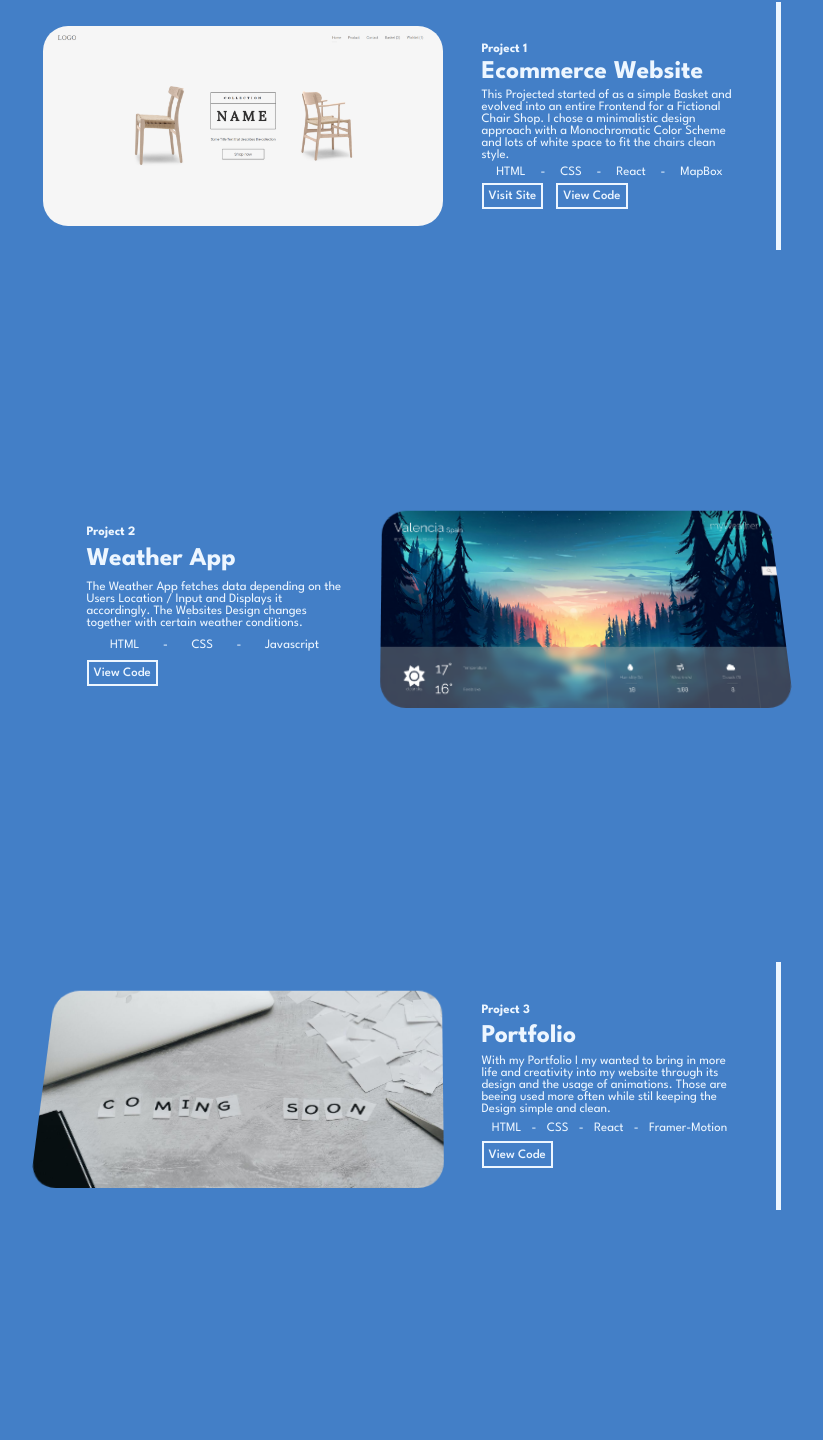
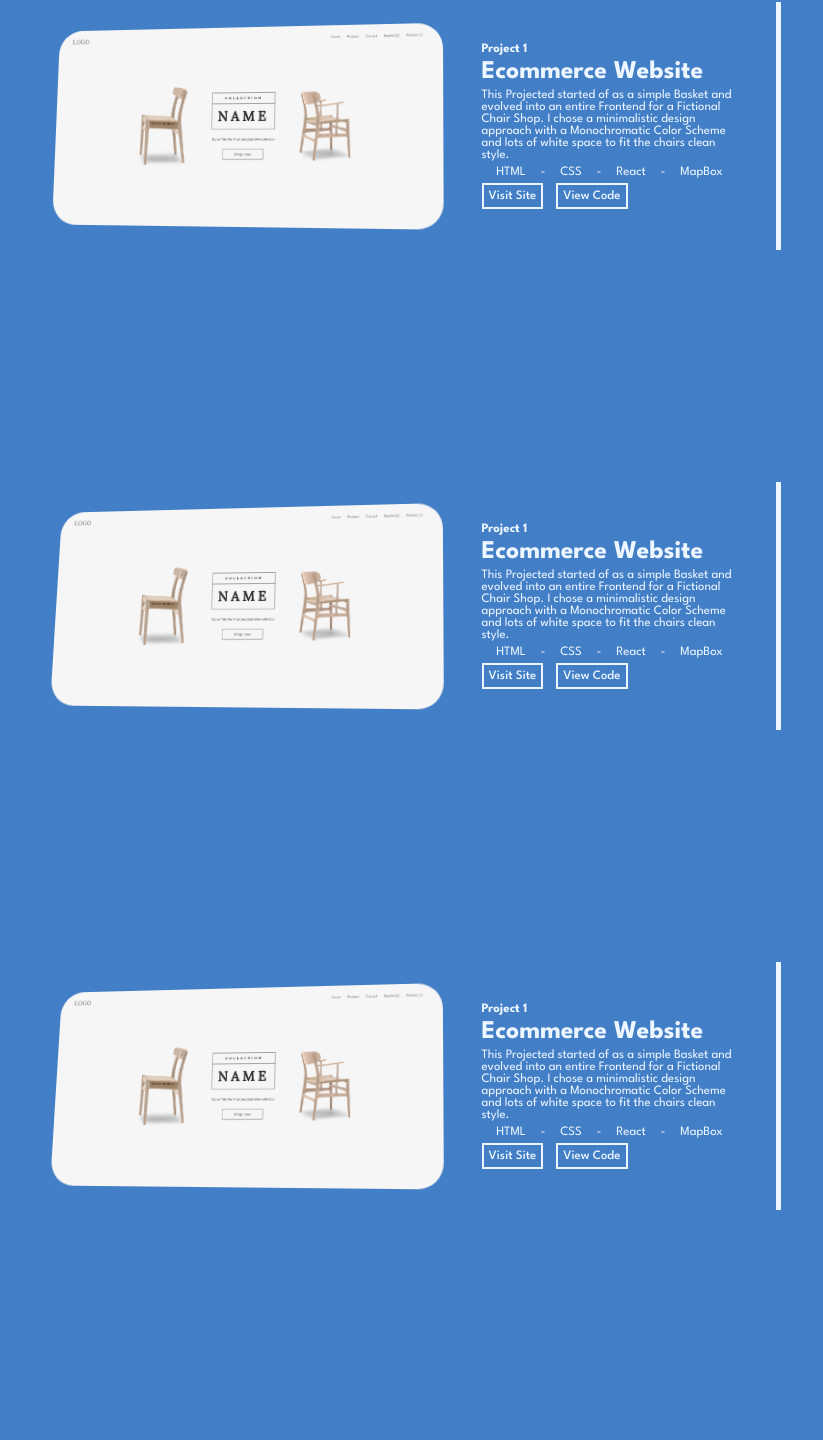
Before and after one commit to MaximKursakov/Portfolio, a React (Create React App) app: page / in a window 1280 px wide. Shown: the part 2610-4050 px from the top of the page, without its empty margins (228-1051 px from the left). Built offline with nearby package versions, Linux system fonts and the light colour scheme.

Commit message:
moved individual projects to own component (mapping through array with project data doesnt work, because hooks would have to be called inside a function to give each item its unique x and y rotation)

```diff
--- /dev/null
+++ b/src/components/Project.js
@@ -0,0 +1,61 @@
+import { useEffect, useRef } from "react"
+import { motion, useMotionValue, useTransform } from "framer-motion"
+
+export function Project({mousePositionInParentX, mousePositionInParentY, parentRef}) {
+    const containerRef = useRef()
+    const imageRef = useRef()
+
+    const x = useMotionValue(0)
+    const y = useMotionValue(-300)
+    const rotateX = useTransform(y, [-300, 300], [5, -5])
+    const rotateY = useTransform(x, [-300, 300], [-5, 5])
+
+    function getImageCenter(image, container) {
+        return {
+            X : (image.current.clientWidth / 2) + (image.current.offsetLeft),
+            Y : (image.current.clientHeight) + (container.current.offsetTop - parentRef.current.offsetTop)
+        }
+    }
+
+    useEffect(() => {
+        setAnimationVariables(imageRef, containerRef, x, y, mousePositionInParentX, mousePositionInParentY)
+    }, [mousePositionInParentX, mousePositionInParentY])
+
+    function setAnimationVariables(imageRef, containerRef, x, y, mouseX, mouseY) {
+        const imageCenter = getImageCenter(imageRef, containerRef)
+        x.set(mouseX - imageCenter.X)
+        y.set(mouseY - imageCenter.Y)
+    }
+    return(
+        <div
+            style={{perspective: 500}}
+            ref={containerRef}
+            className="projects-odd">
+                <motion.div
+                style={{ rotateX : rotateX, rotateY: rotateY, backgroundImage: `url(./images/Project0.png)`}}
+                ref={imageRef}
+                className="project-image">
+                </motion.div>
+                <div className="project-info">
+                    <h2>Project 1</h2>
+                    <h3>Ecommerce Website</h3>
+                    <p>
+                        This Projected started of as a simple Basket and evolved into an entire Frontend for a Fictional Chair Shop.
+                        I chose a minimalistic design approach with a Monochromatic Color Scheme and lots of white space to fit the chairs clean style.</p>
+                    <ul>
+                        <li>HTML</li>
+                        <li>-</li>
+                        <li>CSS</li>
+                        <li>-</li>
+                        <li>React</li>
+                        <li>-</li>
+                        <li>MapBox</li>
+                    </ul>
+                    <div className="project-buttons">
+                        <button>Visit Site</button>
+                        <button>View Code</button>
+                    </div>
+                </div>
+            </div>
+    )
+}
--- a/src/components/Projects.js
+++ b/src/components/Projects.js
@@ -1,38 +1,16 @@
 
-import {useRef, useState} from "react"
+import {useEffect, useRef, useState} from "react"
 import { motion, useMotionValue, useTransform } from "framer-motion";
+import { Project } from "./Project";
 
 export function Projects() {
-    const containerRef1 = useRef()
-    const containerRef2 = useRef()
-    const containerRef3 = useRef()
-    const containerRef4 = useRef()
     const parentRef = useRef()
-    const imageRef1 = useRef()
-    const imageRef2 = useRef()
-    const imageRef3 = useRef()
-    const imageRef4 = useRef()
-    const x1 = useMotionValue(0)
-    const x2 = useMotionValue(0)
-    const x3 = useMotionValue(0)
-    const x4 = useMotionValue(0)
-    const y1 = useMotionValue(0)
-    const y2 = useMotionValue(-300)
-    const y3 = useMotionValue(-300)
-    const y4 = useMotionValue(-300)
-
-
-    const rotateX1 = useTransform(y1, [-300, 300], [10, -10])
-    const rotateX2 = useTransform(y2, [-300, 300], [10, -10])
-    const rotateX3 = useTransform(y3, [-300, 300], [10, -10])
-    const rotateX4 = useTransform(y4, [-300, 300], [10, -10])
-    const rotateY1 = useTransform(x1, [-300, 300], [-10, 10])
-    const rotateY2 = useTransform(x2, [-300, 300], [-10, 10])
-    const rotateY3 = useTransform(x3, [-300, 300], [-10, 10])
-    const rotateY4 = useTransform(x4, [-300, 300], [-10, 10])
 
     const [mousePositionInParentX, setMousePositionInParentX] = useState(0)
     const [mousePositionInParentY, setMousePositionInParentY] = useState(0)
+
+
+
 
     function getMousePositionInParent(event) {
         const parentPositionY = parentRef.current.offsetTop
@@ -41,24 +19,6 @@ export function Projects() {
         const mousePositionX = event.pageX
         setMousePositionInParentX(mousePositionX - parentPositionX)
         setMousePositionInParentY(mousePositionY - parentPositionY)
-
-        setAnimationVariables(imageRef1, containerRef1, x1, y1, mousePositionInParentX, mousePositionInParentY)
-        setAnimationVariables(imageRef2, containerRef2, x2, y2, mousePositionInParentX, mousePositionInParentY)
-        setAnimationVariables(imageRef3, containerRef3, x3, y3, mousePositionInParentX, mousePositionInParentY)
-        setAnimationVariables(imageRef4, containerRef4, x4, y4, mousePositionInParentX, mousePositionInParentY)
-    }
-
-    function getImageCenter(image, container) {
-        return {
-            X : (image.current.clientWidth / 2) + (image.current.offsetLeft),
-            Y : (image.current.clientHeight) + (container.current.offsetTop - parentRef.current.offsetTop)
-        }
-    }
-
-    function setAnimationVariables(imageRef, containerRef, x, y, mouseX, mouseY) {
-        const imageCenter = getImageCenter(imageRef, containerRef)
-        x.set(mouseX - imageCenter.X)
-        y.set(mouseY - imageCenter.Y)
     }
 
 
@@ -67,7 +27,23 @@ export function Projects() {
         onMouseMove={(e) => getMousePositionInParent(e)}
         ref={parentRef}
         >
-            <div
+            <Project
+            mousePositionInParentX={mousePositionInParentX}
+            mousePositionInParentY={mousePositionInParentY}
+            parentRef={parentRef}></Project>
+            <Project
+            mousePositionInParentX={mousePositionInParentX}
+            mousePositionInParentY={mousePositionInParentY}
+            parentRef={parentRef}></Project>
+            <Project
+            mousePositionInParentX={mousePositionInParentX}
+            mousePositionInParentY={mousePositionInParentY}
+            parentRef={parentRef}></Project>
+            <Project
+            mousePositionInParentX={mousePositionInParentX}
+            mousePositionInParentY={mousePositionInParentY}
+            parentRef={parentRef}></Project>
+            {/* <div
             style={{perspective: 500}}
             ref={containerRef1}
             className="projects-odd">
@@ -178,7 +154,7 @@ export function Projects() {
 
                     </div>
                 </div>
-            </div>
+            </div> */}
         </div>
     )
 }
```
